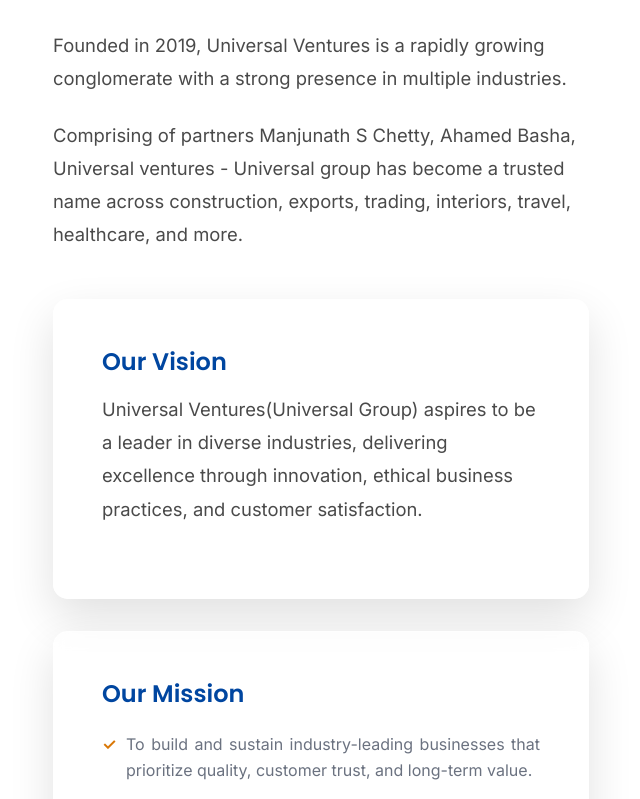
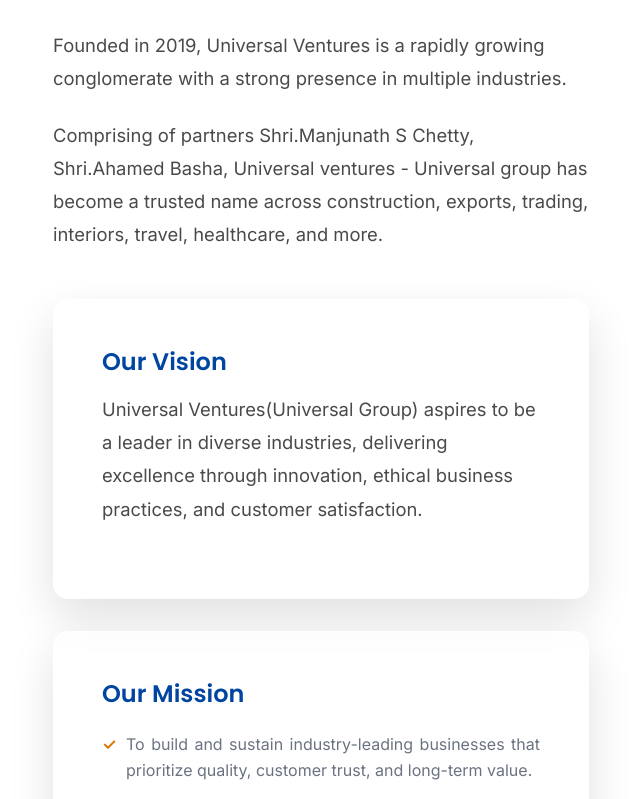
Before and after one commit to innomatricstech/innomatrics-Universal-final-, a React (Vite) app: page /about in a window 1280 px wide. Shown: the part 741-1540 px from the top of the page, without its empty margins (19-659 px from the left). Built offline with nearby package versions, Linux system fonts and the light colour scheme; the HTML template or start-up script is replaced by a standard one.

Commit message:
first commit

```diff
--- a/src/components/About/About.jsx
+++ b/src/components/About/About.jsx
@@ -67,7 +67,7 @@
               is a rapidly growing conglomerate with a strong presence in multiple industries.
             </p>
             <p>
-              Comprising of Partners namely, Manjunath S Chetty, Ahamed Basha and
+              Comprising of Partners namely, Shri.Manjunath S Chetty, Shri.Ahamed Basha and
                Universal Ventures - Universal group has become a trusted
               name in construction, exports, interior solutions, trading, travel services,
               healthcare, automobile care, and more.
--- a/src/components/Footer/Footer.jsx
+++ b/src/components/Footer/Footer.jsx
@@ -144,7 +144,11 @@
         <div className="footer-bottom">
           <div className="footer-bottom-content">
             <p>&copy; {currentYear} Universal Ventures Inc. All rights reserved. </p>
-             <p>Developed by Innomatrics Technologies</p>
+             <p>Developed by <a href="https://www.innomatricstech.com" target="_blank" rel="noreferrer">
+    Innomatrics Technologies
+  </a>
+
+             </p>
             <div className="footer-legal">
             </div>
           </div>
--- a/src/pages/AboutPage/AboutPage.jsx
+++ b/src/pages/AboutPage/AboutPage.jsx
@@ -85,7 +85,7 @@
               </p>
 
               <p>
-                Comprising of partners Manjunath S Chetty, Ahamed Basha,
+                Comprising of partners Shri.Manjunath S Chetty, Shri.Ahamed Basha,
                 Universal ventures - Universal group has become a trusted name across construction, exports,
                 trading, interiors, travel, healthcare, and more.
               </p>
```
Also changed, not shown: src/components/Footer/Footer.css (line endings or trailing spaces).
